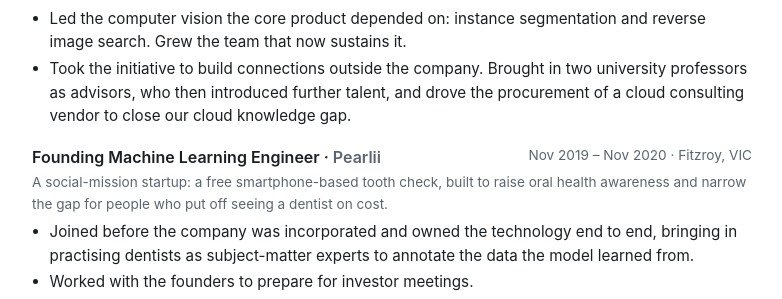
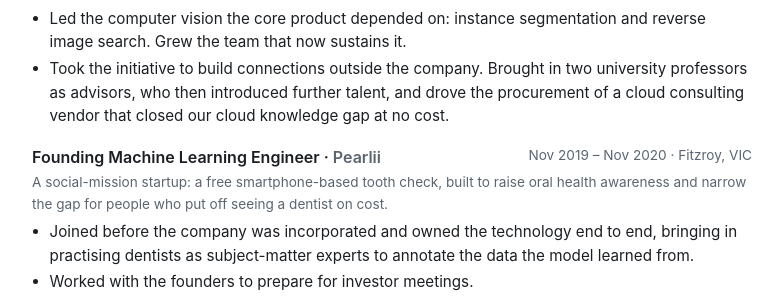
Before and after one commit to ruodingt/ruodingt.github.io, a Jekyll site: the page built from cv/index.md, in a window 1280 px wide and 900 px high, scrolled down 1414 px. Shown: the part 201-500 px from the top of the window, without its empty margins (248-1030 px from the left). Built offline with Jekyll 4.4.1, drawn with Linux system fonts in a browser that asks for light colours.

Commit message:
Keep "at no cost" alongside the procurement
Procurement and cost are independent: a zero-fee vendor still clears
contracting, security review and third-party risk. Both facts hold, and
together they say more than either alone.

Co-Authored-By: Claude Opus 5 <noreply@anthropic.com>

```diff
--- a/_data/cv.yml
+++ b/_data/cv.yml
@@ -54,7 +54,7 @@ experience:
     location: "Melbourne, VIC"
     achievements:
       - "Led the computer vision the core product depended on: instance segmentation and reverse image search. Grew the team that now sustains it."
-      - "Took the initiative to build connections outside the company. Brought in two university professors as advisors, who then introduced further talent, and drove the procurement of a cloud consulting vendor to close our cloud knowledge gap."
+      - "Took the initiative to build connections outside the company. Brought in two university professors as advisors, who then introduced further talent, and drove the procurement of a cloud consulting vendor that closed our cloud knowledge gap at no cost."
   - company: "Pearlii"
     title: "Founding Machine Learning Engineer"
     dates: "Nov 2019 &ndash; Nov 2020"
```
